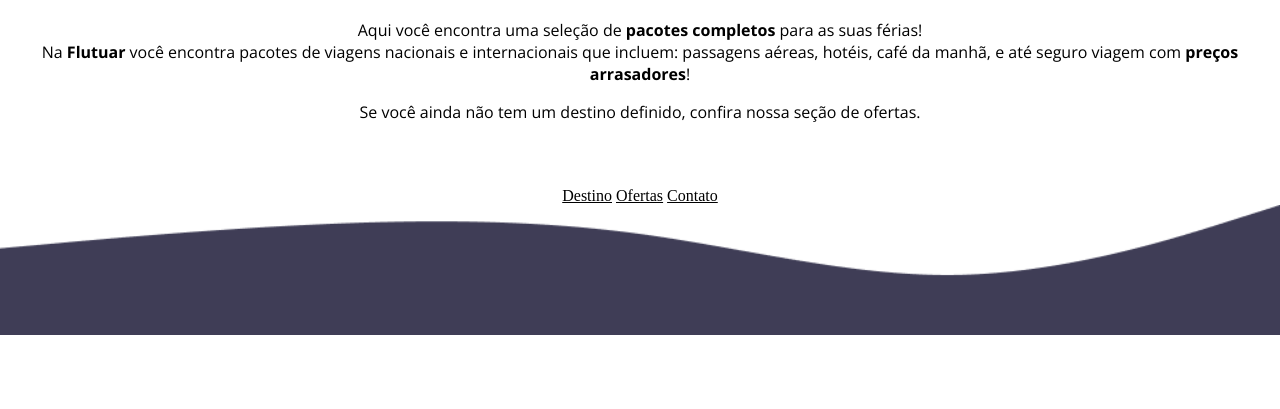
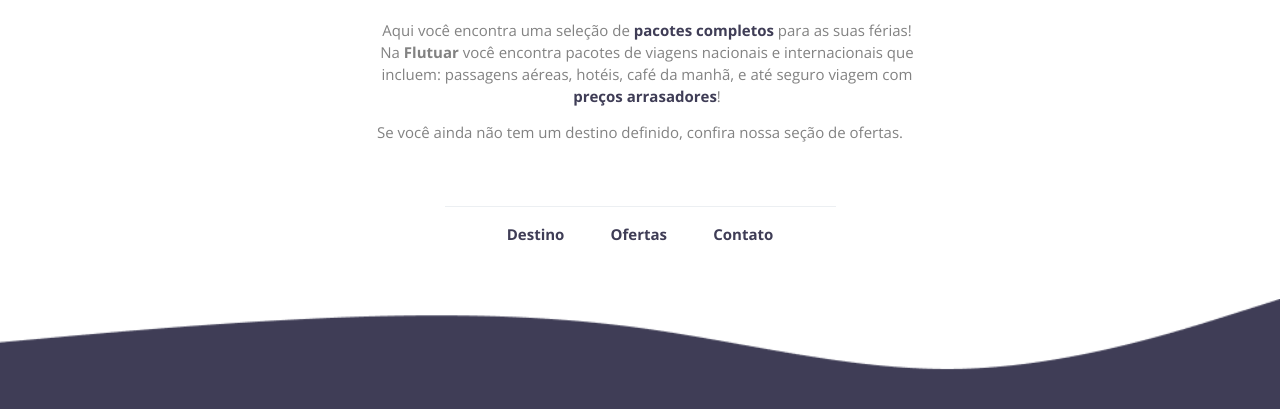
Before and after one commit to blbcava/pagina_d2_rocket, a plain HTML site: page index.html in a window 1280 px wide. Shown: the part 371-780 px from the top of the page. Drawn offline with nearby package versions, Linux system fonts and the light colour scheme.

Commit message:
carregando versão final

```diff
--- a/index.html
+++ b/index.html
@@ -16,9 +16,10 @@
         <h1>O seu próximo <span class="colorido">destino</span> pode estar aqui...</h1>
         <p>
             Aqui você encontra uma seleção de <strong> pacotes completos</strong> para as suas férias!
+
             <br>
 
-            Na <strong>  Flutuar </strong> você encontra pacotes de viagens nacionais e internacionais que incluem: passagens aéreas, hotéis, café da manhã, e até seguro viagem com <strong> preços arrasadores</strong>!
+            Na <span>  Flutuar </span> você encontra pacotes de viagens nacionais e internacionais que incluem: passagens aéreas, hotéis, café da manhã, e até seguro viagem com <strong> preços arrasadores</strong>!
 
         </p>
         <p>
@@ -26,10 +27,11 @@
         </p>
     </div>
     <footer>
+        <div id="linha-h"></div>
         <a href="">Destino</a>
         <a href="">Ofertas</a>
         <a href="">Contato</a>
+        <img src="images/Wave.png" alt="" id="wave">
     </footer>
-    <img src="images/Wave.png" alt="" id="wave">
 </body>
 </html>
--- a/style.css
+++ b/style.css
@@ -5,6 +5,7 @@ margin: 0;}
 
 #main {
 margin: 64px auto 64px;
+width: 626px;
 }
 
 .colorido{
@@ -13,14 +14,29 @@ margin: 64px auto 64px;
 }
 
 #wave {
-    margin: 0;
     width: 100%;
+    position:absolute;
+    bottom: 0px;
+    left: 0px;
+    right: 0px;
 
 }
 
+footer{
+    font-family: 'Open Sans', sans-serif;
+}
+
 a{
-    color: black;
-    margin: ;
+    color:#3F3D56;
+    line-height: 22px;
+    font-weight: 700px;
+    font-size: 15px;
+    font-weight: bold;
+    text-decoration: none;
+}
+
+a + a{
+    margin-left: 42px;
 }
 
 h1{
@@ -29,7 +45,30 @@ h1{
 }
 
 p {
+    color: #828282;
     font-family: 'Open Sans', sans-serif;
     font-weight: 400;
+    font-size: 15px;
+    line-height: 22px;
+    margin-left: 50px;
+    margin-right: 36px;
 
 }
+p + p {
+    margin: 0px;
+    text-align: center;
+    line-height: 20px;
+}
+
+#linha-h {
+    border-top: 1px solid #ECEFF2;
+    width: 391px;
+    margin: 64px auto 16px;
+    height: 0px;
+}
+strong{
+    color: #3F3D56;
+}
+span{
+    font-weight: bold;
+}
```
Also changed, not shown: images/resultado.png (added), 1 other file.
